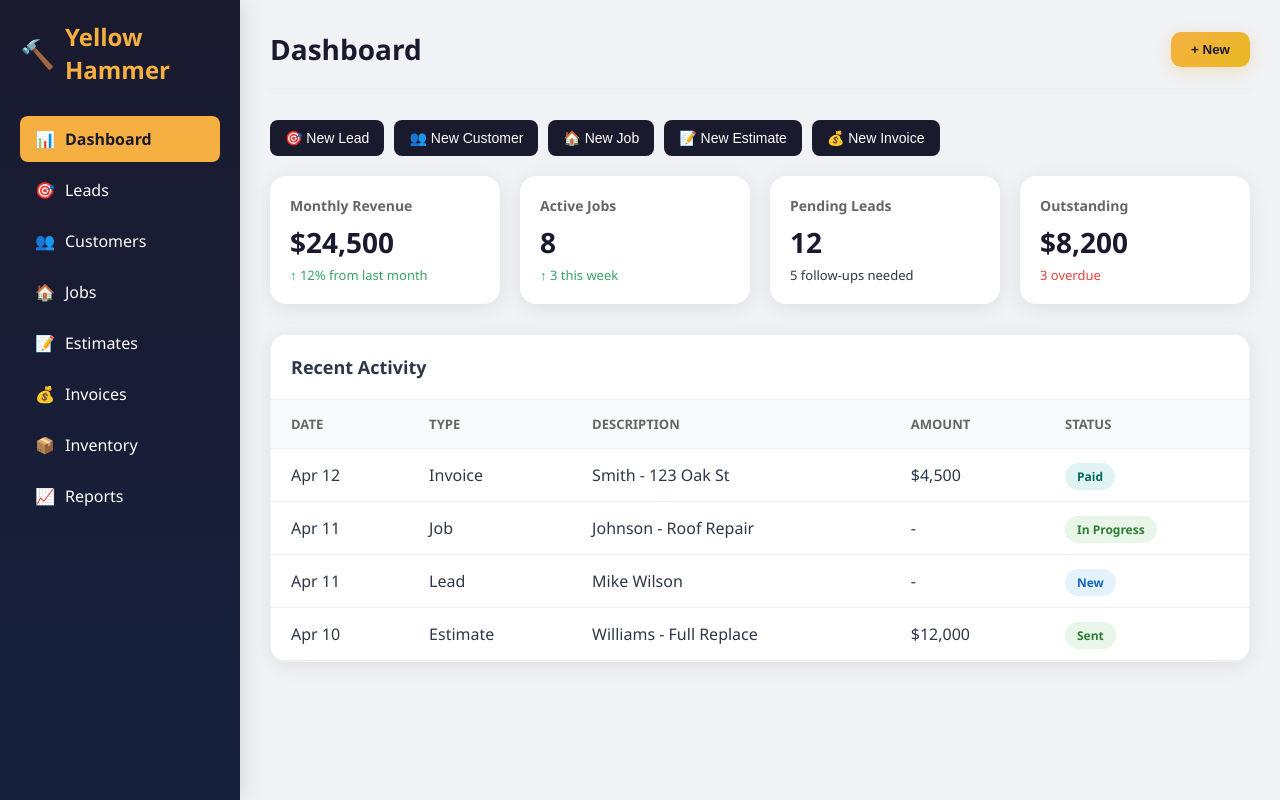
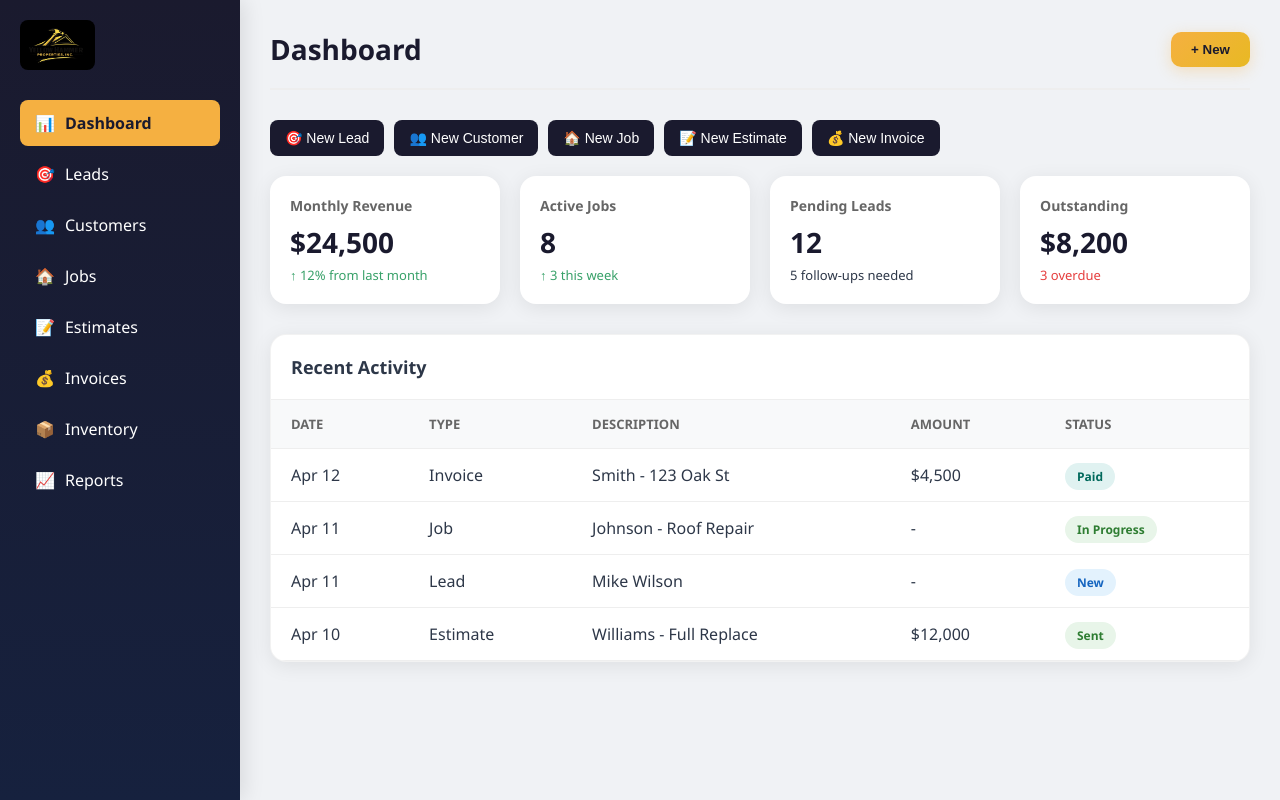
Before and after one commit to MainstreetMemories/hammerflow, a website: page index.html in a window 1280 px wide. Drawn offline with Linux system fonts and the light colour scheme.

Commit message:
Add Yellow Hammer logo from properties app

```diff
--- a/index.html
+++ b/index.html
@@ -90,7 +90,7 @@
 </head>
 <body>
   <div class="sidebar">
-    <div class="logo"><span style="font-size:28px;">🔨</span> <span style="color:#f5b041;">Yellow Hammer</span></div>
+    <div class="logo"><img src="LOGO.png" alt="Yellow Hammer" style="height:50px;margin-right:10px;border-radius:8px;"></div>
     <div class="nav-item active" data-page="dashboard"><span>📊</span> <span>Dashboard</span></div>
     <div class="nav-item" data-page="leads"><span>🎯</span> <span>Leads</span></div>
     <div class="nav-item" data-page="customers"><span>👥</span> <span>Customers</span></div>
```
Also changed, not shown: LOGO.png (added).
